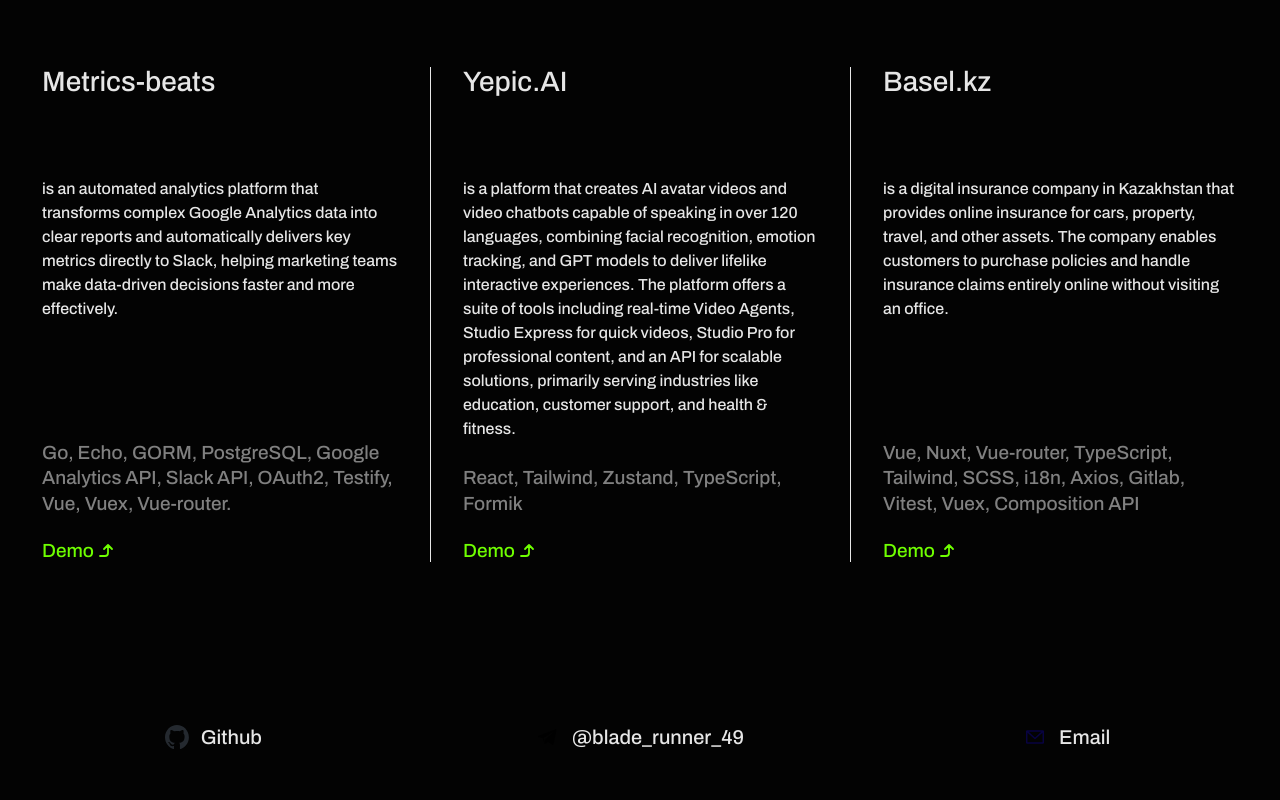
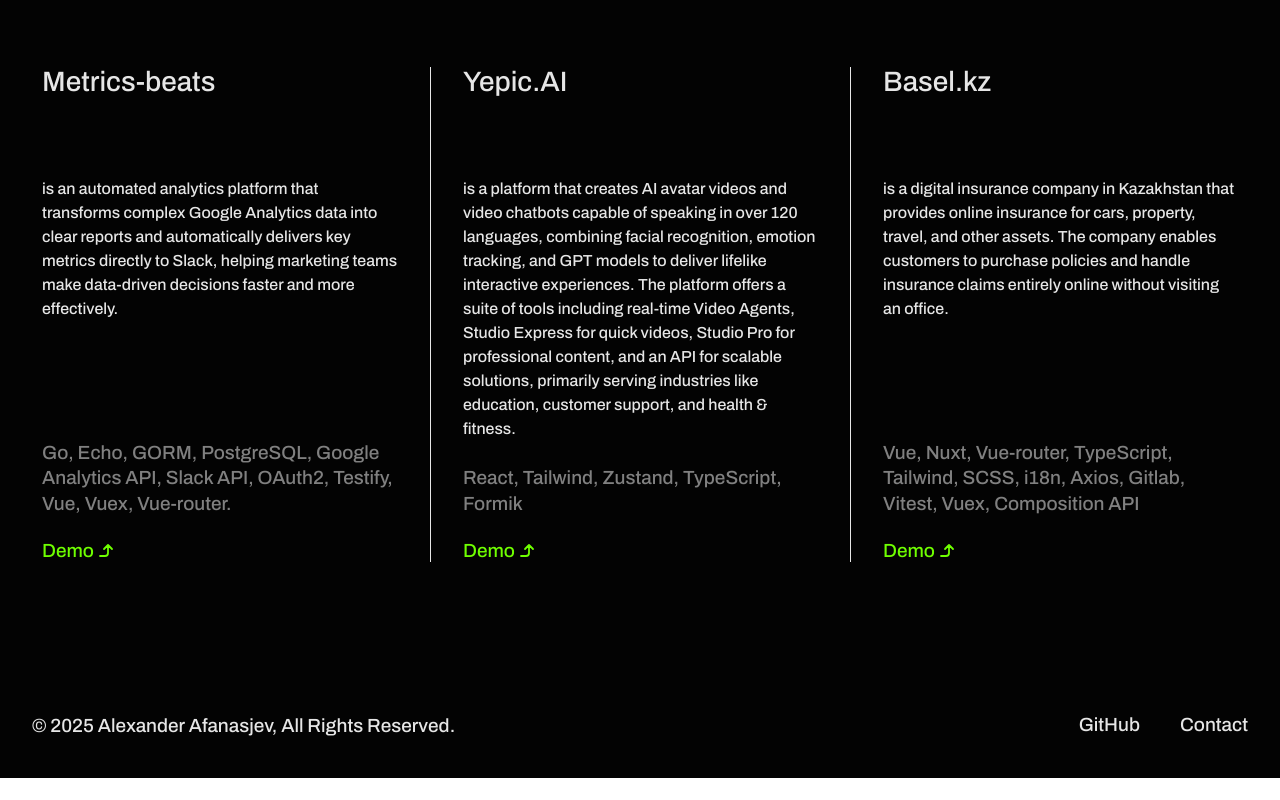
Before and after one commit to myself-organ/myself-frontend, a Vue app: page / in a window 1280 px wide. Shown: the part 2900-3700 px from the top of the page. After the commit the page ends 3678 px from the top, so only its background shows below. Built offline with nearby package versions, Linux system fonts and the light colour scheme.

Commit message:
feat: update TheFooter component; simplify layout, enhance styling, and improve accessibility with updated links and footer information

```diff
--- a/src/layouts/TheFooter.vue
+++ b/src/layouts/TheFooter.vue
@@ -1,33 +1,24 @@
 <template>
   <footer class="footer">
-    <div class="container">
-      <div class="footer-grid">
-        <div class="footer-card">
-          <img src="@/assets/icons/github.svg" alt="Github logo." />
+    <p class="footer-info">© 2025 Alexander Afanasjev, All Rights Reserved.</p>
+
+    <ul class="menu-list">
+      <li class="menu__item">
         <a
-            class="link-text"
+          href="https://github.com/SubwaySerfer"
+          class="menu__link"
           target="_blank"
-            href="https://github.com/SubwaySerfer"
-            >Github</a
+          rel="noopener noreferrer"
         >
-        </div>
-        <div class="footer-card">
-          <img src="@/assets/icons/tg.svg" alt="Telegram logo." />
-          <a
-            class="link-text"
-            href="https://t.me/blade_runner_49"
-            target="_blank"
-            >@blade_runner_49</a
+          GitHub</a
         >
-        </div>
-        <div class="footer-card">
-          <img src="@/assets/icons/email.svg" alt="email logo." />
-          <a class="link-text" href="mailto:subwayserfer.job@gmail.com"
-            >Email</a
+      </li>
+      <li class="menu__item">
+        <router-link to="/" class="menu__link" style="cursor: no-drop"
+          >Contact</router-link
         >
-        </div>
-      </div>
-    </div>
+      </li>
+    </ul>
   </footer>
 </template>
 
@@ -41,41 +32,29 @@
 <style scoped>
 .footer {
   width: 100%;
-  .footer-grid {
-    display: grid;
-    grid-template-columns: repeat(3, 1fr);
-    place-items: center;
-    .footer-card {
+  padding: 2.5rem 2rem;
   display: flex;
-      gap: 0.75rem;
   align-items: center;
-      img {
-        width: 24px;
-        height: 24px;
+  justify-content: space-between;
 }
+.menu-list {
+  margin: 0;
+  padding: 0;
+  list-style: none;
+  display: flex;
+  gap: 40px;
 }
-    @media (max-width: 768px) {
-      grid-template-columns: 1fr;
-      grid-gap: 0.75rem;
+.footer-info {
+font-weight: 500;
+font-size: 1.19rem;
+line-height: 120%;
+color: var(--color-white-light);
 }
-  }
-}
-
-.footer .container {
-  padding: 3rem 0;
-  display: flex;
-  gap: 0.5rem;
-  flex-direction: column;
-  width: 100%;
-}
-
-.link-text {
+.menu__link {
+  font-weight: 500;
+  font-size: 1.19rem;
+  line-height: 120%;
   color: var(--color-white-light);
-  font-size: 1.25rem;
-  line-height: 1.5;
-  transition: opacity 0.3s;
-  &:hover {
-    opacity: 0.7;
-  }
+  cursor: pointer;
 }
 </style>
```
Lines whose indentation alone changed are shown as unchanged.
